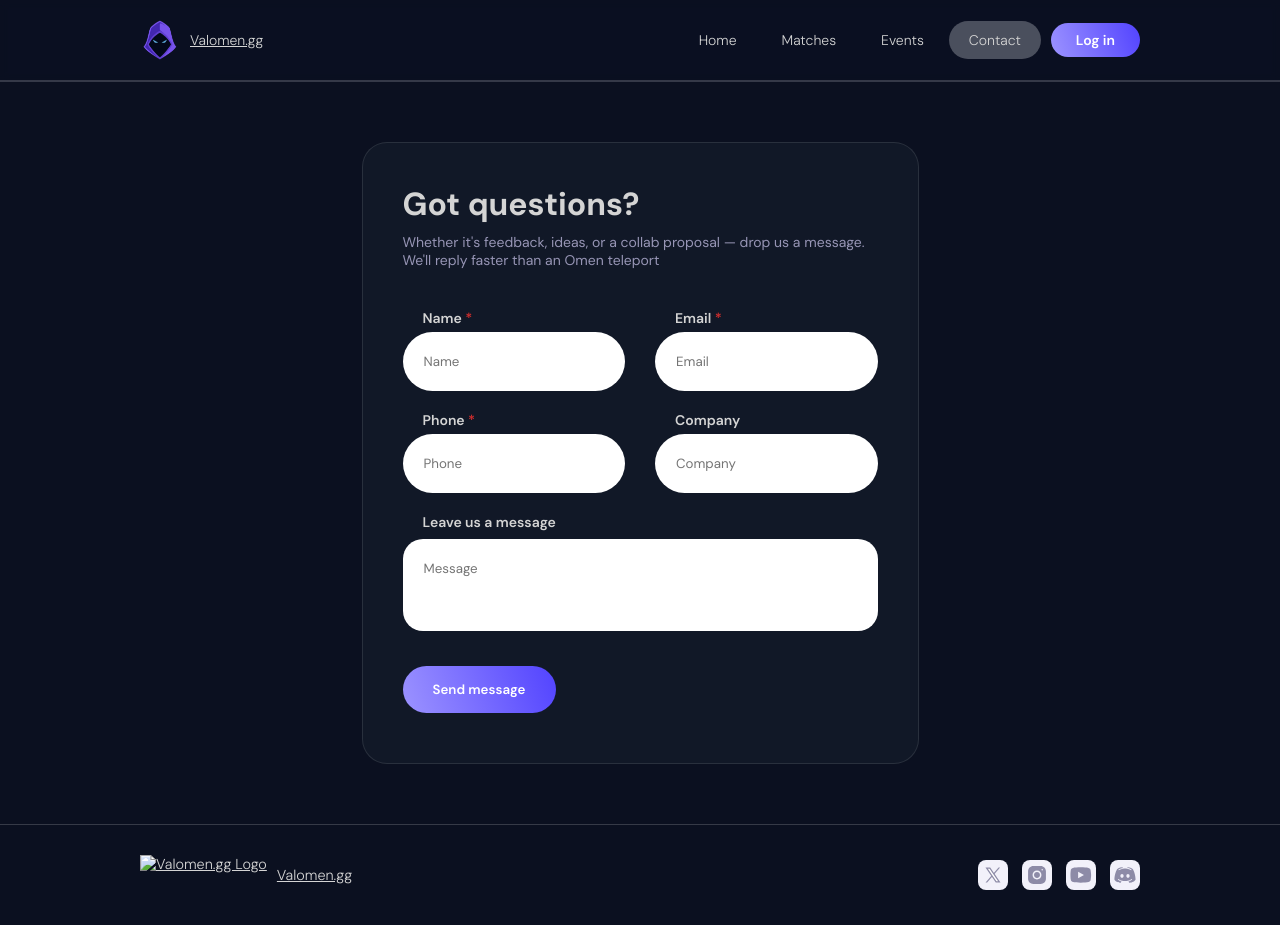
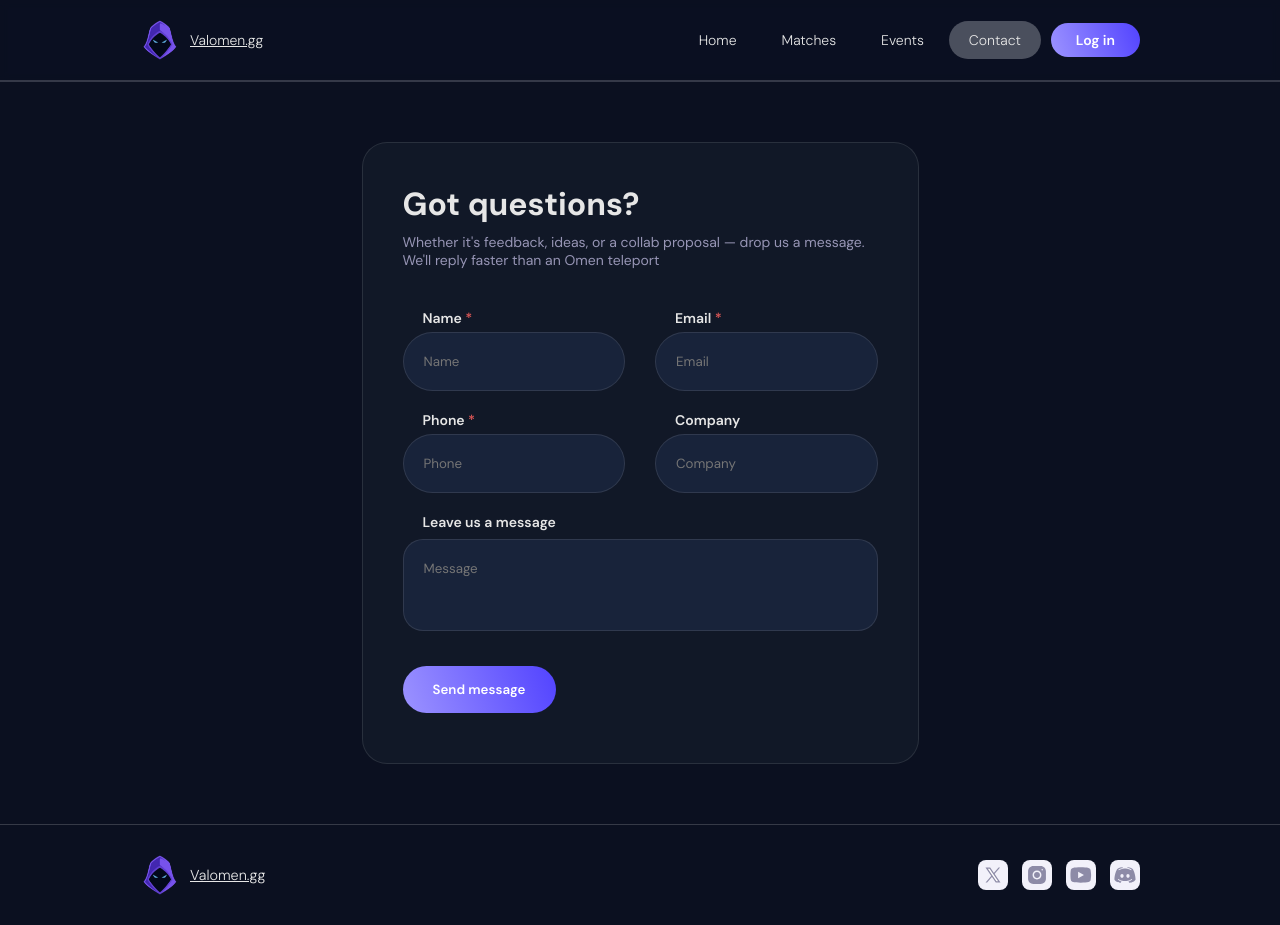
Before and after one commit to samuiitm/valomen.gg, a plain HTML site: page pages/contact.html in a window 1280 px wide. Drawn offline with Linux system fonts and the light colour scheme.

Commit message:
WCAG 1.1 i 1.4

```diff
--- a/pages/contact.html
+++ b/pages/contact.html
@@ -22,10 +22,10 @@
             </div>
             <div class="nav-buttons">
                 <ul class="nav-links">
-                    <li><a title="Home" href="../index.html">Home</a></li>
-                    <li><a title="Matches" href="matches.html">Matches</a></li>
-                    <li><a title="Events" href="events.html">Events</a></li>
-                    <li><a title="Contact" class="active-page" href="contact.html">Contact</a></li>
+                    <li><a title="Home Page" href="../index.html">Home</a></li>
+                    <li><a title="Matches Page" href="matches.html">Matches</a></li>
+                    <li><a title="Events Page" href="events.html">Events</a></li>
+                    <li><a title="Contact Page" class="active-page" href="contact.html">Contact</a></li>
                 </ul>
                 <a title="Login" class="login-button" href="login.html">Log in</a>
             </div>
@@ -39,28 +39,31 @@
             <div class="form-fields">
                 <div class="field-container">
                     <div class="block">
-                        <label>Name <span class="obligatory">*</span></label>
-                        <input required type="text" placeholder="Name">
+                        <label for="nombre">Name <span class="obligatory">*</span></label>
+                        <input id="nombre" name="nombre" required type="text" placeholder="Name">
                     </div>
+
                     <div class="block">
-                        <label>Email <span class="obligatory">*</span></label>
-                        <input required type="email" placeholder="Email">
+                        <label for="email">Email <span class="obligatory">*</span></label>
+                        <input id="email" name="email" required type="email" placeholder="Email">
                     </div>
                 </div>
+
                 <div class="field-container">
                     <div class="block">
-                        <label>Phone <span class="obligatory">*</span></label>
-                        <input required type="text" placeholder="Phone">
+                        <label for="telefono">Phone <span class="obligatory">*</span></label>
+                        <input id="telefono" name="telefono" required type="text" placeholder="Phone">
                     </div>
+
                     <div class="block">
-                        <label>Company</label>
-                        <input type="text" placeholder="Company">
+                        <label for="empresa">Company</label>
+                        <input id="empresa" name="empresa" type="text" placeholder="Company">
                     </div>
                 </div>
-                <div class="field-container">
+                <div class="field-container-message">
                     <div class="container-message">
-                        <label>Leave us a message</label>
-                        <textarea required placeholder="Message"></textarea>
+                        <label for="mensaje"><span>Leave us a message</span></label>
+                        <textarea id="mensaje" name="mensaje" required placeholder="Message"></textarea>
                     </div>
                 </div>
             </div>
@@ -72,7 +75,7 @@
         <div class="container">
             <div class="logo">
                 <a title="Home Page" href="../index.html">
-                    <img src="assets/valomen_logo.webp" alt="Valomen.gg Logo">
+                    <img src="../assets/valomen_logo.webp" alt="Valomen.gg Logo">
                     <span>Valomen.gg</span>
                 </a>
             </div>
--- a/styles/contact.css
+++ b/styles/contact.css
@@ -1,6 +1,6 @@
 :root {
   --bg: #0B1020;
-  --text: #D4D4D4;
+  --text: #E6E6E6;
   --text2: #9795B5;
   --card: #111827;
   --container-card: #18233a;
@@ -8,9 +8,9 @@
   --section-title: #4f72e6;
   --social-media-bg: #F2F1FA;
   --active: #fcfcfd45;
-  --ongoing: #DF505C;
-  --upcoming: #3ec55e;
-  --upcoming-time: #498357;
+  --ongoing: #C62432;
+  --upcoming: #40724a;
+  --upcoming-time: #2c4e32;
   --completed: #4797FF;
   --buttons: #FFF;
   color-scheme: dark;
@@ -60,6 +60,7 @@ p {
     flex-direction: column;
     gap: 5px;
     width: 50%;
+    margin: 0;
 }
 
 label {
@@ -69,15 +70,23 @@ label {
 
 .obligatory {
     margin-left: 0;
-    color: #cf2d2d;
+    color: #D85555;
 }
 
+.field-container-message {
+    display: flex;
+    flex-direction: column;
+    justify-content: space-between;
+    gap: 5px;
+}
+
+
 input, textarea {
-    background-color: #fff;
+    background-color: var(--container-card);
     border: 1px solid var(--borders);
     border-radius: 30px;
     padding: 20px;
-    color: #0B1020;
+    color: var(--text);
     font-family: inherit;
 }
 
@@ -92,6 +101,7 @@ textarea {
     flex-direction: column;
     width: 100%;
     gap: 8px;
+    margin: 0;
 }
 
 .send-button {
--- a/styles/events.css
+++ b/styles/events.css
@@ -8,7 +8,7 @@
   --section-title: #5477E8;
   --social-media-bg: #F2F1FA;
   --active: #fcfcfd45;
-  --ongoing: #C62432;
+  --ongoing: #DF505C;
   --upcoming: #3ec55e;
   --upcoming-time: #498357;
   --completed: #4797FF;
@@ -29,9 +29,11 @@
     gap: 60px;
 }
 
-.events-header span {
+.events-header h1 {
     font-weight: bold;
     color: var(--section-title);
+    font-size: 0.85rem;
+    margin: 0;
     width: 50%;
 }
 
@@ -71,6 +73,11 @@
     justify-content: space-between;
     width: 100%;
     padding: 10px 15px;
+}
+
+.event-info h2 {
+    margin: 0;
+    font-size: 14px;
 }
 
 .event-logo {
--- a/styles/login.css
+++ b/styles/login.css
@@ -9,8 +9,8 @@
   --social-media-bg: #F2F1FA;
   --active: #fcfcfd45;
   --ongoing: #C62432;
-  --upcoming: #3ec55e;
-  --upcoming-time: #498357;
+  --upcoming: #40724a;
+  --upcoming-time: #2c4e32;
   --completed: #4797FF;
   --buttons: #FFF;
   color-scheme: dark;
@@ -73,15 +73,15 @@ label {
 
 .obligatory {
     margin-left: 0;
-    color: #cf2d2d;
+    color: #D85555;
 }
 
 input {
-    background-color: #fff;
+    background-color: var(--container-card);
     border: 1px solid var(--borders);
     border-radius: 30px;
     padding: 20px;
-    color: #0B1020;
+    color: var(--text);
     font-family: inherit;
 }
 
--- a/styles/main.css
+++ b/styles/main.css
@@ -1,6 +1,6 @@
 :root {
   --bg: #0B1020;
-  --text: #D4D4D4;
+  --text: #E6E6E6;
   --text2: #9795B5;
   --card: #111827;
   --borders: #ffffff1a;
--- a/styles/matches.css
+++ b/styles/matches.css
@@ -3,13 +3,14 @@
   --text: #E6E6E6;
   --text2: #9795B5;
   --card: #111827;
+  --container-card: #18233a;
   --borders: #ffffff1a;
   --section-title: #5477E8;
   --social-media-bg: #F2F1FA;
   --active: #fcfcfd45;
   --ongoing: #C62432;
-  --upcoming: #5CA36C;
-  --upcoming-time: #498357;
+  --upcoming: #40724a;
+  --upcoming-time: #2c4e32;
   color-scheme: dark;
 }
 
@@ -40,10 +41,15 @@
 .tab {
     display: block;
     padding: 6px 12px;
-    font-weight: 500;
     text-decoration: none;
     color: inherit;
     border-radius: 30px;
+}
+
+.tab h1 {
+    margin: 0;
+    font-size: 0.85rem;
+    font-weight: 500;
 }
 
 .tab:hover {
--- a/styles/register.css
+++ b/styles/register.css
@@ -82,15 +82,15 @@ label {
 
 .obligatory {
     margin-left: 0;
-    color: #cf2d2d;
+    color: #D85555;
 }
 
 input {
-    background-color: #fff;
+    background-color: var(--container-card);
     border: 1px solid var(--borders);
     border-radius: 30px;
     padding: 20px;
-    color: #0B1020;
+    color: var(--text);
     font-family: inherit;
 }
 
```
Also changed, not shown: pages/events.html (+24 -24 lines), pages/login.html (+12 -11 lines), pages/matches.html (+7 -7 lines), pages/register.html (+23 -18 lines).
